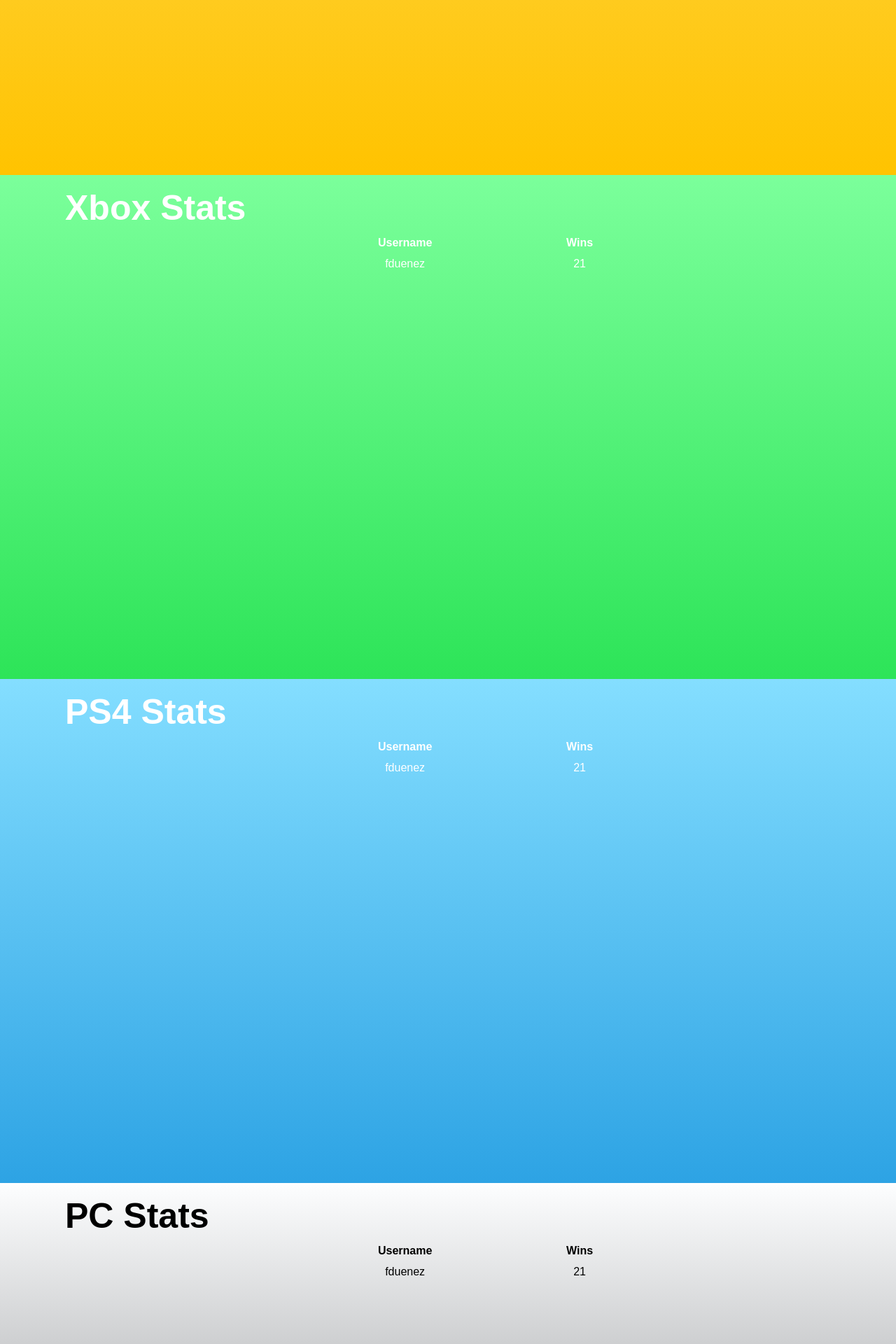
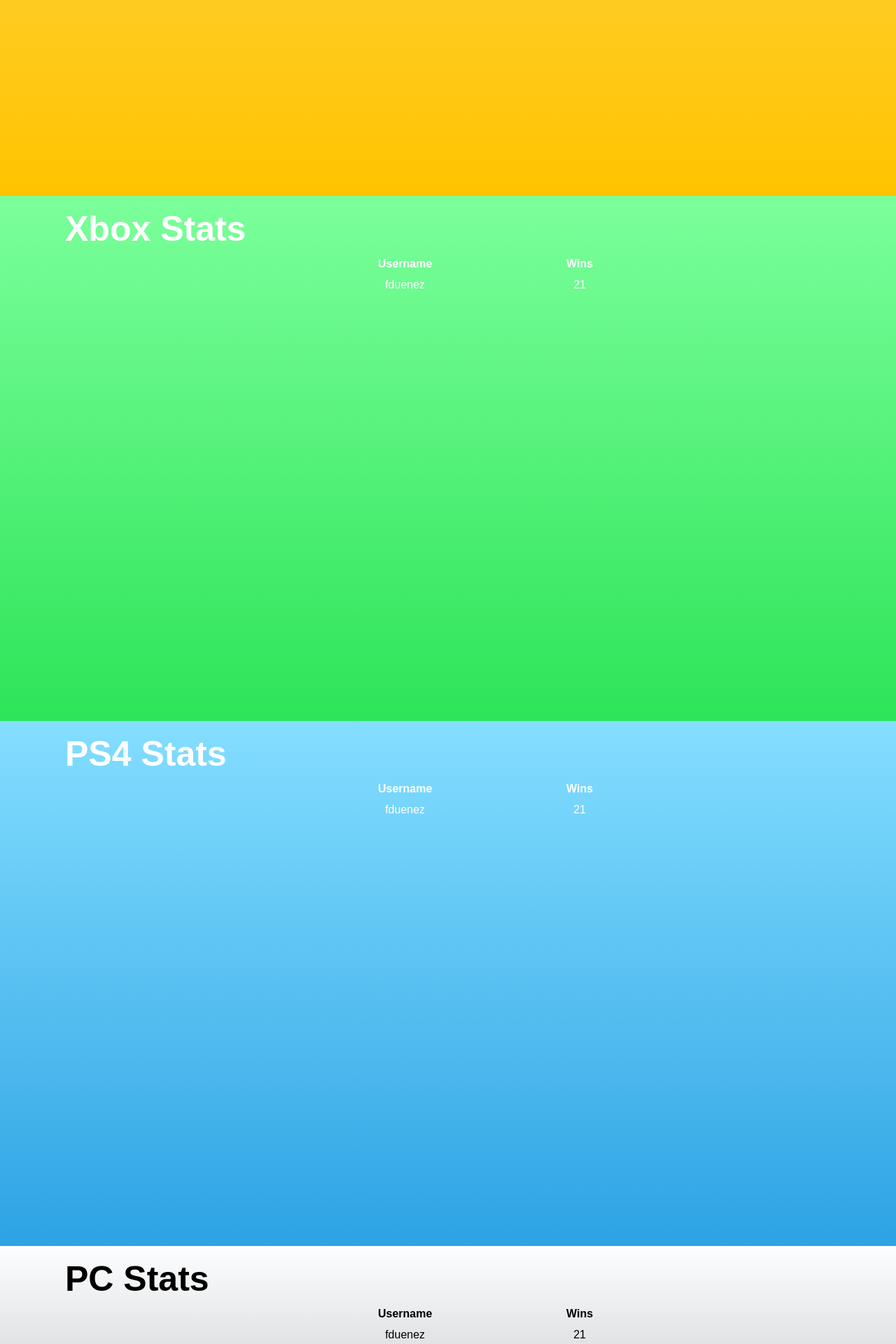
Before and after one commit to lucidlactose/Fort_ify, a PHP site: page /fortHome.php in a window 1280 px wide. Shown: the part 548-2468 px from the top of the page at 70% size. Run offline with PHP 8.4, Linux system fonts and the light colour scheme; some libraries are stand-ins or nearby versions.

Commit message:
size change on divs

```diff
--- a/css/styles.css
+++ b/css/styles.css
@@ -108,25 +108,25 @@ th{
 #globalRank{
 	background-image: linear-gradient(#FEDA57, #FFC300  );
 	width: 100%;
-	height: 720px;
+	height: 750px;
 	color: white;
 }
 #xboxRank{
 	background-image: linear-gradient(#7BFF9B, #2DE458);
 	width: 100%;
-	height: 720px;
+	height: 750px;
 	color: white;
 }
 #ps4Rank{
 	background-image: linear-gradient(#84DEFF, #2DA3E4);
 	width: 100%;
-	height: 720px;
+	height: 750px;
 	color: white;
 }
 #pcRank{
 	background-image: linear-gradient(#FDFEFF, #696B6E);
 	width: 100%;
-	height: 720px;
+	height: 750px;
 	color: black;
 }
 /******************************************************/
```
